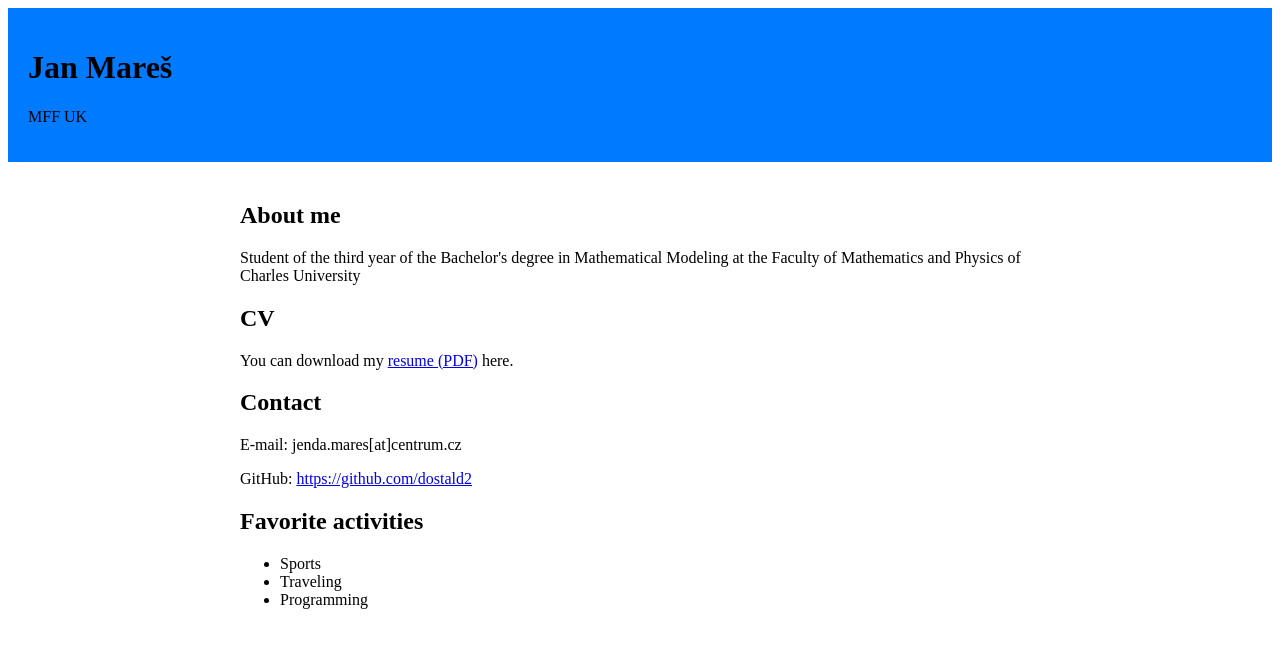
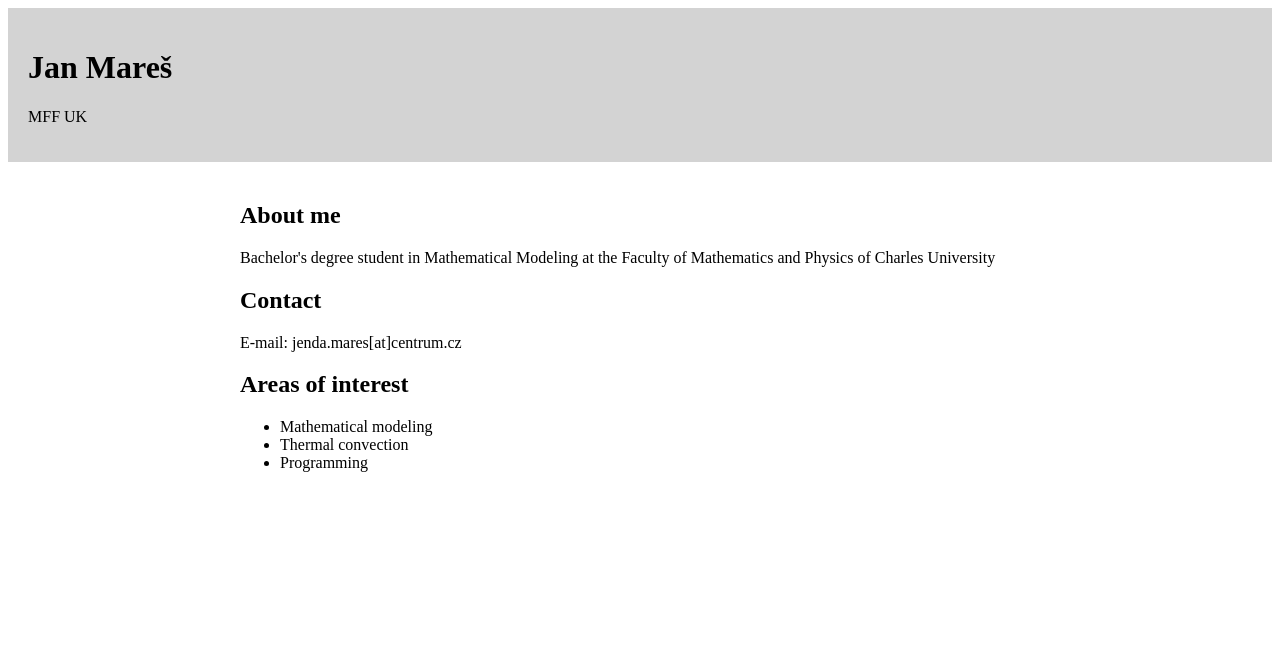
Before and after one commit to JanMares248/My-Web-Page, a plain HTML site: page index.html in a window 1280 px wide. Drawn offline with Linux system fonts and the light colour scheme.

Commit message:
Update index.html

```diff
--- a/index.html
+++ b/index.html
@@ -3,18 +3,19 @@
 <head>
     <meta charset="UTF-8">
     <meta name="viewport" content="width=device-width, initial-scale=1.0">
-    <title>Můj osobní web</title>
+    <title>Personal web-page</title>
     <style>
         /* Styl pro hlavičku */
         header {
             text-align: left;
-            background-color: #007bff;
+            background-color: #D3D3D3;
             color: Black;
             padding: 20px;
         }
 
         /* Styl pro obsah stránky */
         .container {
+            text-align: left;
             max-width: 800px;
             margin: 0 auto;
             padding: 20px;
@@ -29,22 +30,16 @@
 
     <div class="container">
         <h2>About me</h2>
-        <p>Student of the third year of the Bachelor's degree in Mathematical Modeling at the Faculty of Mathematics and Physics of Charles University</p>
-
-        <h2>CV</h2>
-        <p>You can download my <a href="link-to-your-cv.pdf" target="_blank">resume (PDF)</a> here.</p>
-
+        <p>Bachelor's degree student in Mathematical Modeling at the Faculty of Mathematics and Physics of Charles University</p>
 
         <h2>Contact</h2>
         <p>E-mail: jenda.mares[at]centrum.cz</p>
-        <p>GitHub: <a href="https://github.com/dostald2">https://github.com/dostald2</a></p>
 
-        <h2>Favorite activities</h2>
+        <h2>Areas of interest</h2>
         <ul>
-            <li>Sports</li>
-            <li>Traveling</li>
+            <li>Mathematical modeling</li>
+            <li>Thermal convection</li>
             <li>Programming</li>
-
         </ul>
     </div>
 </body>
```
